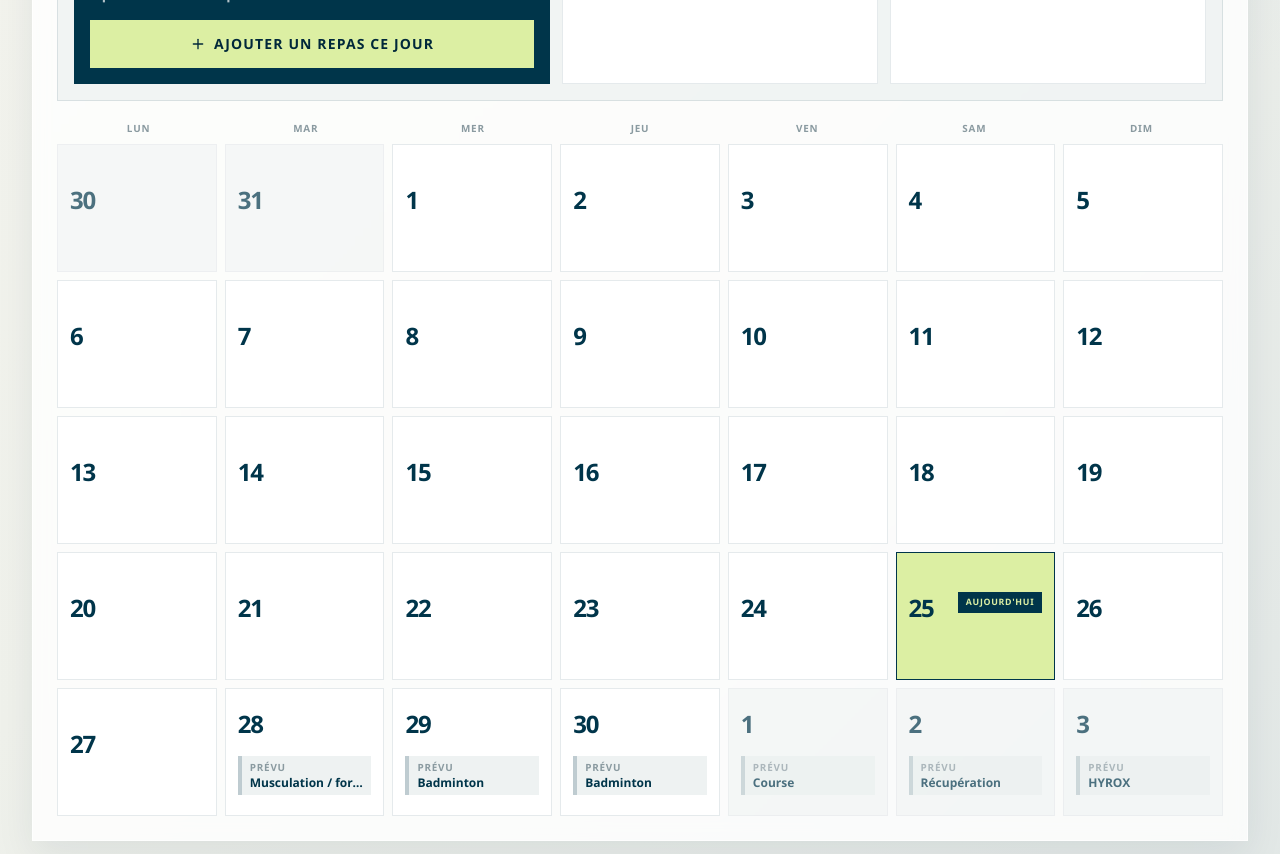
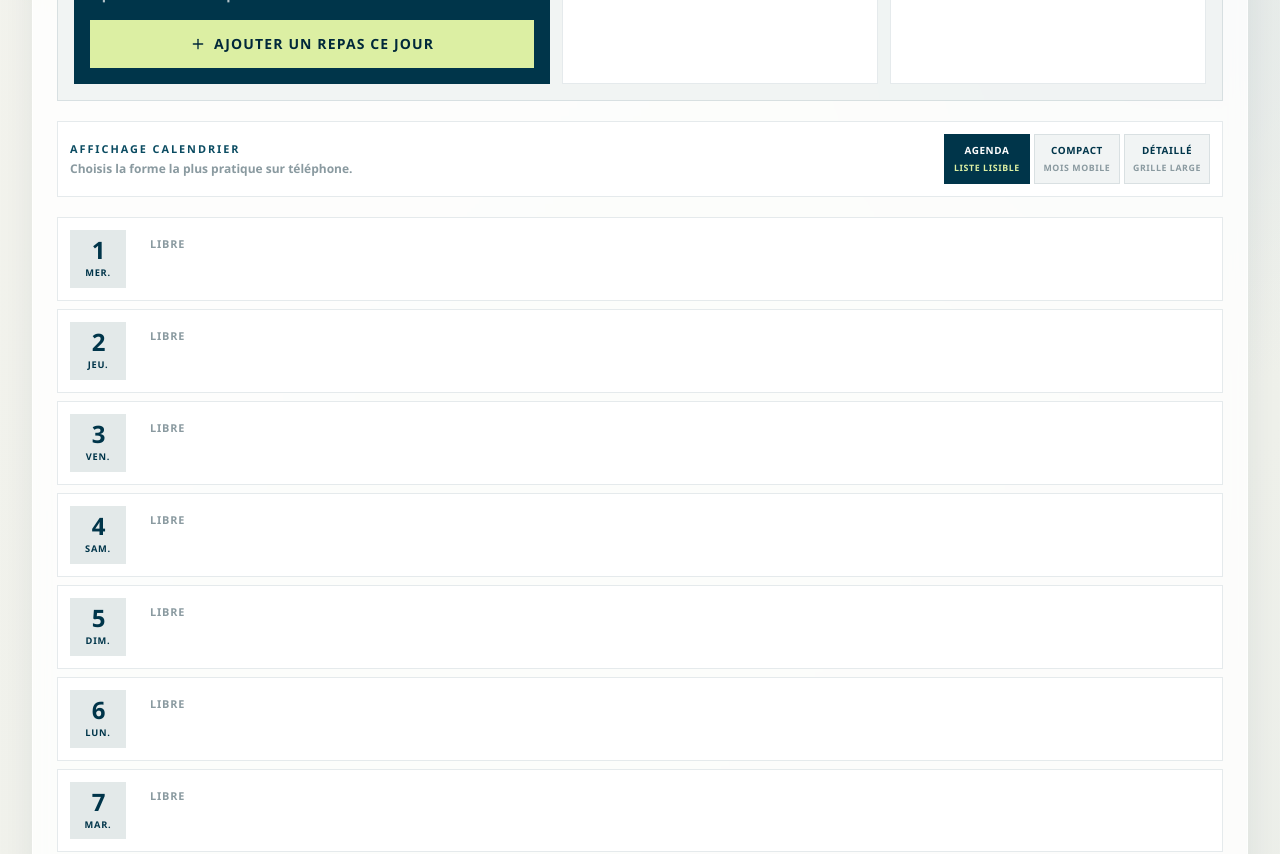
Before and after one commit to lbelhomme-pc/sport-perso, a React (Vite) app: page /calendar in a window 1280 px wide. Shown: the part 500-1354 px from the top of the page. Built offline with nearby package versions, Linux system fonts and the light colour scheme.

Commit message:
Add calendar view modes

```diff
--- a/src/pages/CalendarPage.tsx
+++ b/src/pages/CalendarPage.tsx
@@ -24,6 +24,15 @@ import { useSettings } from "../hooks/useSettings";
 import { useStoredData } from "../hooks/useStoredData";
 import type { CompletedSessionType, DailyHabitType, PlannedSessionType } from "../types";
 import { getTotalWeeks, getWeekIndexForDate, toISODate } from "../utils/dates";
+
+type CalendarViewMode = "agenda" | "compact" | "grid";
+
+const CALENDAR_VIEW_KEY = "sport-progress-tracker:calendar-view:v1";
+const CALENDAR_VIEWS: Array<{ id: CalendarViewMode; label: string; hint: string }> = [
+  { id: "agenda", label: "Agenda", hint: "liste lisible" },
+  { id: "compact", label: "Compact", hint: "mois mobile" },
+  { id: "grid", label: "Détaillé", hint: "grille large" }
+];
 
 const habitOrder: DailyHabitType[] = ["allergies", "duolingo", "omega3", "creatine"];
 const HABIT_SHORT_LABELS: Record<DailyHabitType, string> = {
@@ -63,6 +72,12 @@ const SESSION_SHORT_LABELS: Record<CompletedSessionType, string> = {
   other: "Autre"
 };
 
+function readInitialCalendarView(): CalendarViewMode {
+  if (typeof window === "undefined") return "agenda";
+  const saved = window.localStorage.getItem(CALENDAR_VIEW_KEY);
+  return saved === "agenda" || saved === "compact" || saved === "grid" ? saved : "agenda";
+}
+
 export default function CalendarPage() {
   const { settings } = useSettings();
   const { saveMeal } = useMeals();
@@ -71,6 +86,7 @@ export default function CalendarPage() {
   const [month, setMonth] = useState(() => new Date());
   const [selectedDate, setSelectedDate] = useState(today);
   const [showMealForm, setShowMealForm] = useState(false);
+  const [viewMode, setViewMode] = useState<CalendarViewMode>(readInitialCalendarView);
   const mealFormRef = useRef<HTMLDivElement>(null);
   const totalWeeks = getTotalWeeks(settings.startDate, settings.targetDate);
   const monthStart = startOfMonth(month);
@@ -102,6 +118,26 @@ export default function CalendarPage() {
     setSelectedDate(toISODate(day));
   };
 
+  const getDayInfo = (day: Date) => {
+    const isoDate = toISODate(day);
+    const dayHabits = data.dailyHabits.filter((habit) => habit.date === isoDate && habit.completed);
+    const completedSessions = data.sessions.filter((session) => session.date === isoDate && session.completed);
+    const plannedForDay = plannedSessions.filter((session) => session.date === isoDate && session.type !== "rest");
+    const mealsForDay = data.meals.filter((meal) => meal.date === isoDate);
+    const selected = isoDate === selectedDate;
+    const hasContent = dayHabits.length || plannedForDay.length || completedSessions.length || mealsForDay.length;
+
+    return {
+      isoDate,
+      dayHabits,
+      completedSessions,
+      plannedForDay,
+      mealsForDay,
+      selected,
+      hasContent
+    };
+  };
+
   useEffect(() => {
     if (!showMealForm) return;
 
@@ -109,6 +145,10 @@ export default function CalendarPage() {
       mealFormRef.current?.scrollIntoView({ behavior: "smooth", block: "start" });
     }, 0);
   }, [selectedDate, showMealForm]);
+
+  useEffect(() => {
+    window.localStorage.setItem(CALENDAR_VIEW_KEY, viewMode);
+  }, [viewMode]);
 
   return (
     <>
@@ -232,17 +272,40 @@ export default function CalendarPage() {
           </div>
         ) : null}
 
-        <div className="mt-5 grid gap-2 sm:hidden">
+        <div className="mt-5 border border-petrol-800/10 bg-white p-3">
+          <div className="flex flex-col gap-2 sm:flex-row sm:items-center sm:justify-between">
+            <div>
+              <p className="eyebrow">Affichage calendrier</p>
+              <p className="mt-1 text-xs font-bold text-muted">Choisis la forme la plus pratique sur téléphone.</p>
+            </div>
+            <div className="grid grid-cols-3 gap-1">
+              {CALENDAR_VIEWS.map((view) => (
+                <button
+                  key={view.id}
+                  type="button"
+                  className={`min-h-12 border px-2 py-2 text-center text-[0.62rem] font-black uppercase tracking-[0.06em] transition ${
+                    viewMode === view.id
+                      ? "border-petrol-800 bg-petrol-800 text-white"
+                      : "border-petrol-800/10 bg-mist/50 text-petrol-800"
+                  }`}
+                  onClick={() => setViewMode(view.id)}
+                >
+                  <span className="block">{view.label}</span>
+                  <span className={viewMode === view.id ? "mt-1 block text-[0.55rem] text-limeSoft" : "mt-1 block text-[0.55rem] text-muted"}>
+                    {view.hint}
+                  </span>
+                </button>
+              ))}
+            </div>
+          </div>
+        </div>
+
+        {viewMode === "agenda" ? (
+        <div className="mt-5 grid gap-2">
           {calendarDays
             .filter((day) => isSameMonth(day, month))
             .map((day) => {
-              const isoDate = toISODate(day);
-              const dayHabits = data.dailyHabits.filter((habit) => habit.date === isoDate && habit.completed);
-              const completedSessions = data.sessions.filter((session) => session.date === isoDate && session.completed);
-              const plannedForDay = plannedSessions.filter((session) => session.date === isoDate && session.type !== "rest");
-              const mealsForDay = data.meals.filter((meal) => meal.date === isoDate);
-              const selected = isoDate === selectedDate;
-              const hasContent = dayHabits.length || plannedForDay.length || completedSessions.length || mealsForDay.length;
+              const { isoDate, dayHabits, completedSessions, plannedForDay, mealsForDay, selected, hasContent } = getDayInfo(day);
 
               return (
                 <button
@@ -294,20 +357,65 @@ export default function CalendarPage() {
               );
             })}
         </div>
+        ) : null}
 
-        <div className="mt-5 hidden grid-cols-7 gap-1 text-center text-[0.62rem] font-black uppercase tracking-[0.08em] text-muted sm:grid">
+        {viewMode === "compact" ? (
+          <>
+            <div className="mt-5 grid grid-cols-7 gap-1 text-center text-[0.58rem] font-black uppercase tracking-[0.04em] text-muted sm:text-[0.62rem]">
+              {["L", "M", "M", "J", "V", "S", "D"].map((day, index) => (
+                <span key={`${day}-${index}`}>{day}</span>
+              ))}
+            </div>
+            <div className="mt-2 grid grid-cols-7 gap-1">
+              {calendarDays.map((day) => {
+                const { isoDate, dayHabits, completedSessions, plannedForDay, mealsForDay, selected, hasContent } = getDayInfo(day);
+                const muted = !isSameMonth(day, month);
+
+                return (
+                  <button
+                    type="button"
+                    key={`compact-${isoDate}`}
+                    onClick={() => selectDay(day)}
+                    className={`min-h-20 min-w-0 border p-1 text-left transition ${
+                      selected
+                        ? "border-petrol-800 bg-limeSoft text-petrol-900"
+                        : muted
+                          ? "border-petrol-800/5 bg-mist/30 opacity-60"
+                          : "border-petrol-800/10 bg-white"
+                    }`}
+                  >
+                    <div className="flex items-start justify-between gap-1">
+                      <span className="font-display text-lg font-black leading-none tracking-[-0.05em] text-petrol-800">
+                        {format(day, "d")}
+                      </span>
+                      {isoDate === today ? <span className="h-2 w-2 shrink-0 bg-petrol-800" /> : null}
+                    </div>
+                    <div className="mt-2 grid gap-1 text-[0.54rem] font-black uppercase leading-none tracking-[0.02em]">
+                      {plannedForDay.length ? <span className="truncate bg-mist px-1 py-1 text-petrol-800">P {plannedForDay.length}</span> : null}
+                      {completedSessions.length ? <span className="truncate bg-petrol-800 px-1 py-1 text-white">F {completedSessions.length}</span> : null}
+                      {mealsForDay.length ? <span className="truncate bg-white px-1 py-1 text-petrol-800">R {mealsForDay.length}</span> : null}
+                      {dayHabits.length ? <span className="truncate bg-limeSoft px-1 py-1 text-petrol-900">H {dayHabits.length}</span> : null}
+                      {!hasContent ? <span className="text-muted/70">-</span> : null}
+                    </div>
+                  </button>
+                );
+              })}
+            </div>
+          </>
+        ) : null}
+
+        {viewMode === "grid" ? (
+          <div className="mt-5 overflow-x-auto pb-2">
+            <div className="min-w-[46rem]">
+        <div className="grid grid-cols-7 gap-1 text-center text-[0.62rem] font-black uppercase tracking-[0.08em] text-muted">
           {["Lun", "Mar", "Mer", "Jeu", "Ven", "Sam", "Dim"].map((day) => (
             <span key={day}>{day}</span>
           ))}
         </div>
 
-        <div className="mt-2 hidden grid-cols-7 gap-1 sm:grid sm:gap-2">
+        <div className="mt-2 grid grid-cols-7 gap-1 sm:gap-2">
           {calendarDays.map((day) => {
-            const isoDate = toISODate(day);
-            const dayHabits = data.dailyHabits.filter((habit) => habit.date === isoDate && habit.completed);
-            const completedSessions = data.sessions.filter((session) => session.date === isoDate && session.completed);
-            const plannedForDay = plannedSessions.filter((session) => session.date === isoDate && session.type !== "rest");
-            const selected = isoDate === selectedDate;
+            const { isoDate, dayHabits, completedSessions, plannedForDay, selected } = getDayInfo(day);
 
             return (
               <button
@@ -367,6 +475,9 @@ export default function CalendarPage() {
             );
           })}
         </div>
+            </div>
+          </div>
+        ) : null}
       </SectionCard>
     </>
   );
```
